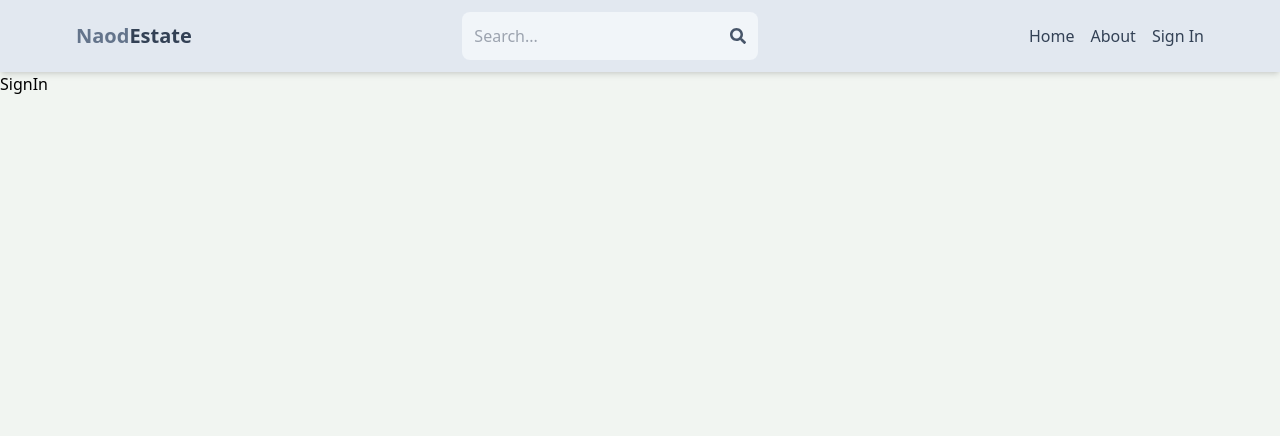
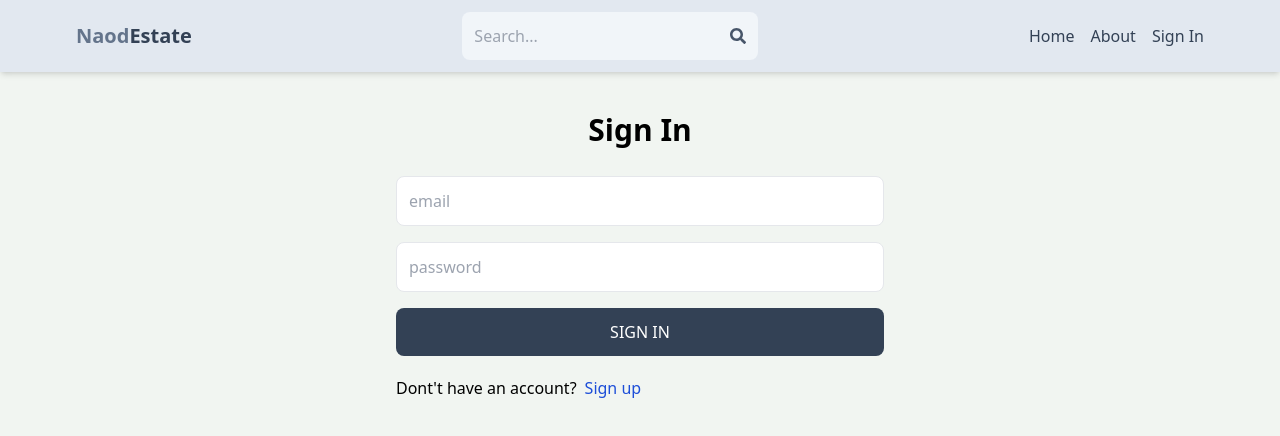
Before and after one commit to naodhu/estate-mern, a React (Vite) app in the folder client/: page /sign-in in a window 1280 px wide. Shown: the top 436 px of the page. Built offline with nearby package versions, Linux system fonts and the light colour scheme.

Commit message:
sign in page complete

```diff
--- a/client/package.json
+++ b/client/package.json
@@ -13,7 +13,8 @@
     "react": "^18.2.0",
     "react-dom": "^18.2.0",
     "react-icons": "^4.11.0",
-    "react-router-dom": "^6.17.0"
+    "react-router-dom": "^6.17.0",
+    "react-toastify": "^9.1.3"
   },
   "devDependencies": {
     "@types/react": "^18.2.15",
--- a/client/src/pages/SignIn.jsx
+++ b/client/src/pages/SignIn.jsx
@@ -1,7 +1,78 @@
-import React from 'react'
+import { useState } from 'react';
+import { Link, useNavigate } from 'react-router-dom';
+// import OAuth from '../components/OAuth';
 
 export default function SignIn() {
+  const [formData, setFormData] = useState({});
+  const [error, setError] = useState(null);
+  const [loading, setLoading] = useState(false);
+  const navigate = useNavigate();
+  const handleChange = (e) => {
+    setFormData({
+      ...formData,
+      [e.target.id]: e.target.value,
+    });
+  };
+  const handleSubmit = async (e) => {
+    e.preventDefault();
+    try {
+      setLoading(true);
+      const res = await fetch('/api/auth/signin', {
+        method: 'POST',
+        headers: {
+          'Content-Type': 'application/json',
+        },
+        body: JSON.stringify(formData),
+      });
+      const data = await res.json();
+      console.log(data);
+      if (data.success === false) {
+        setLoading(false);
+        setError(data.message);
+        return;
+      }
+      setLoading(false);
+      setError(null);
+      navigate('/');
+    } catch (error) {
+      setLoading(false);
+      setError(error.message);
+    }
+  };
   return (
-    <div>SignIn</div>
-  )
+    <div className="p-3 max-w-lg mx-auto">
+      <h1 className="text-3xl text-center font-semibold my-7">Sign In</h1>
+      <form onSubmit={handleSubmit} className="flex flex-col gap-4">
+        <input
+          type="email"
+          placeholder="email"
+          className="border p-3 rounded-lg"
+          id="email"
+          onChange={handleChange}
+        />
+        <input
+          type="password"
+          placeholder="password"
+          className="border p-3 rounded-lg"
+          id="password"
+          onChange={handleChange}
+        />
+
+        <button
+          disabled={loading}
+          className="bg-slate-700 text-white p-3 rounded-lg uppercase hover:opacity-95 disabled:opacity-80"
+        >
+          {loading ? 'Loading...' : 'Sign In'}
+        </button>
+        {/* <OAuth /> */}
+      </form>
+      <div className="flex gap-2 mt-5">
+        <p> Dont't have an account? </p>
+        <Link to={'/sign-up'}>
+          <span className="text-blue-700">Sign up</span>
+        </Link>
+      </div>
+      {error && <p className="text-red-500 mt-5">{error}</p>}
+    </div>
+  );
 }
```
Also changed, not shown: 1 other file (tests, documents, lock files or other folders).
